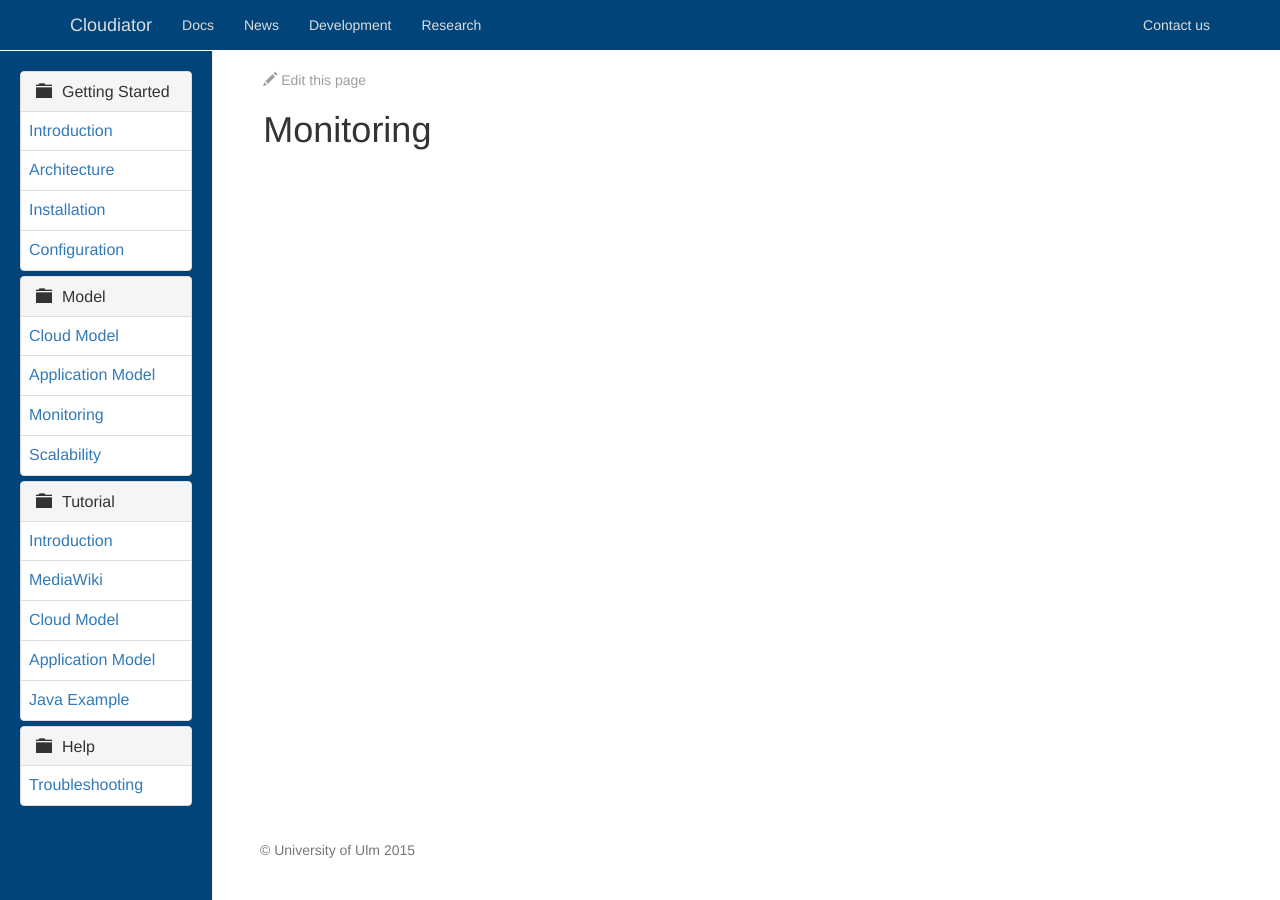
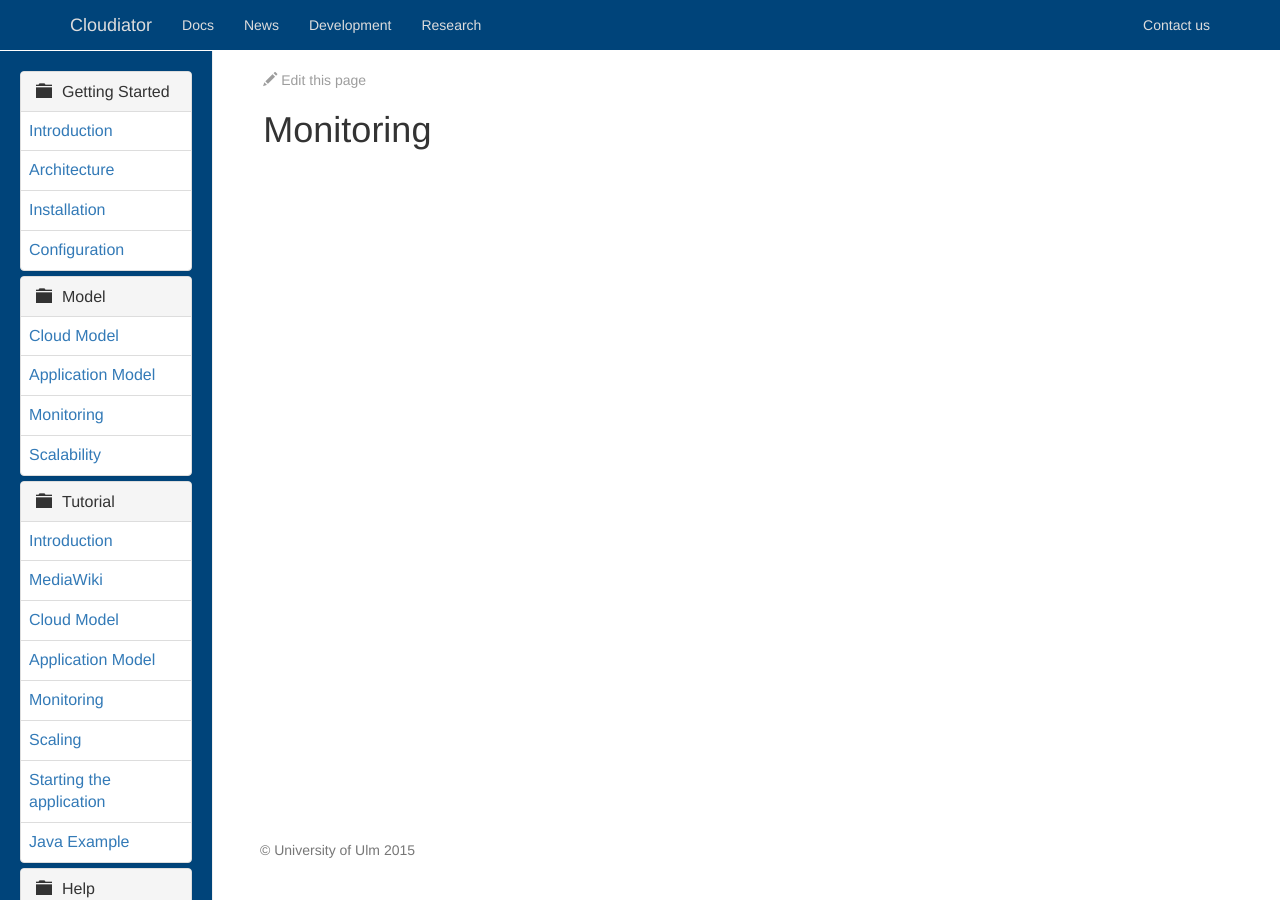
Before and after one commit to cloudiator/cloudiator.github.io, a Jekyll site: the page built from _docs/monitoring.md, in a window 1280 px wide. Built offline with Jekyll 4.4.1, drawn with Linux system fonts in a browser that asks for light colours.

Commit message:
Added missing pages

```diff
--- a/_data/docs.yml
+++ b/_data/docs.yml
@@ -18,6 +18,9 @@
     - mediawiki
     - tutorial_cloud
     - tutorial_application
+    - tutorial_monitoring
+    - tutorial_scaling
+    - tutorial_instance
     - tutorial_java_code
 
 - title: Help
--- /dev/null
+++ b/_docs/tutorial_monitoring.md
@@ -0,0 +1,4 @@
+---
+layout: docs
+title: Monitoring
+---
--- /dev/null
+++ b/_docs/tutorial_scaling.md
@@ -0,0 +1,4 @@
+---
+layout: docs
+title: Scaling
+---
--- /dev/null
+++ b/_includes/edit_button.html
@@ -0,0 +1,4 @@
+<div class="github_edit">
+    <span class="glyphicon glyphicon-pencil"></span>
+    <a href="{{ site.github.repository_url }}/tree/master/{{ page.relative_path }}">Edit this page</a>
+</div>
--- a/_layouts/dev_component.html
+++ b/_layouts/dev_component.html
@@ -1,6 +1,8 @@
 ---
 layout: default
 ---
+
+{% include edit_button.html %}
 
 <h1>{{page.name}}</h1>
 
--- a/_layouts/docs.html
+++ b/_layouts/docs.html
@@ -10,10 +10,7 @@ layout: default
 
 <div class="col-sm-9 col-sm-offset-3 col-md-10 col-md-offset-2 docs-content">
     <a href="#menu-toggle" class="btn btn-default" id="menu-toggle">Toggle Menu</a>
-    <div class="github_edit">
-    <span class="glyphicon glyphicon-pencil"></span>
-    <a href="{{ site.github.repository_url }}/tree/master/{{ page.relative_path }}">Edit this page</a>
-    </div>
+    {% include edit_button.html %}
     <h1>{{page.title}}</h1>
 
     <div class="article">
```
Also changed, not shown: _docs/tutorial_instance.md (+1 -0 lines).
